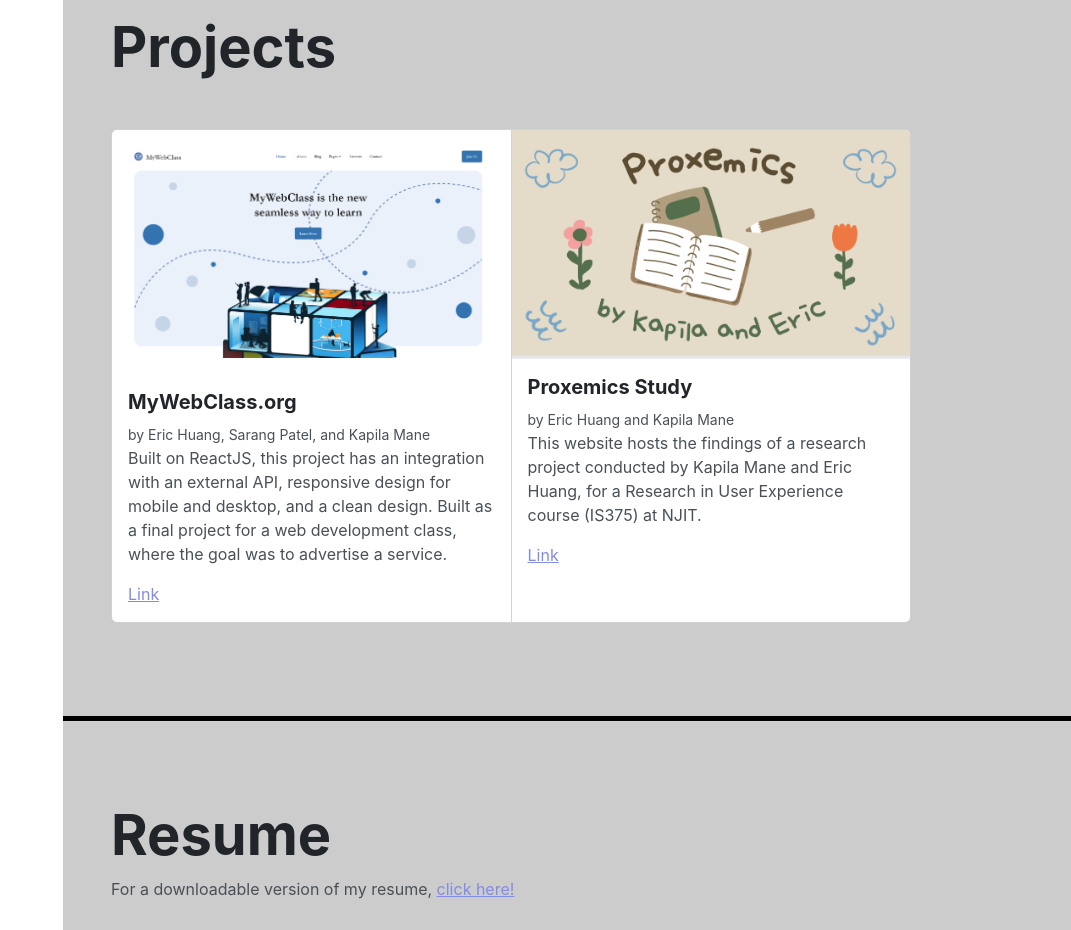
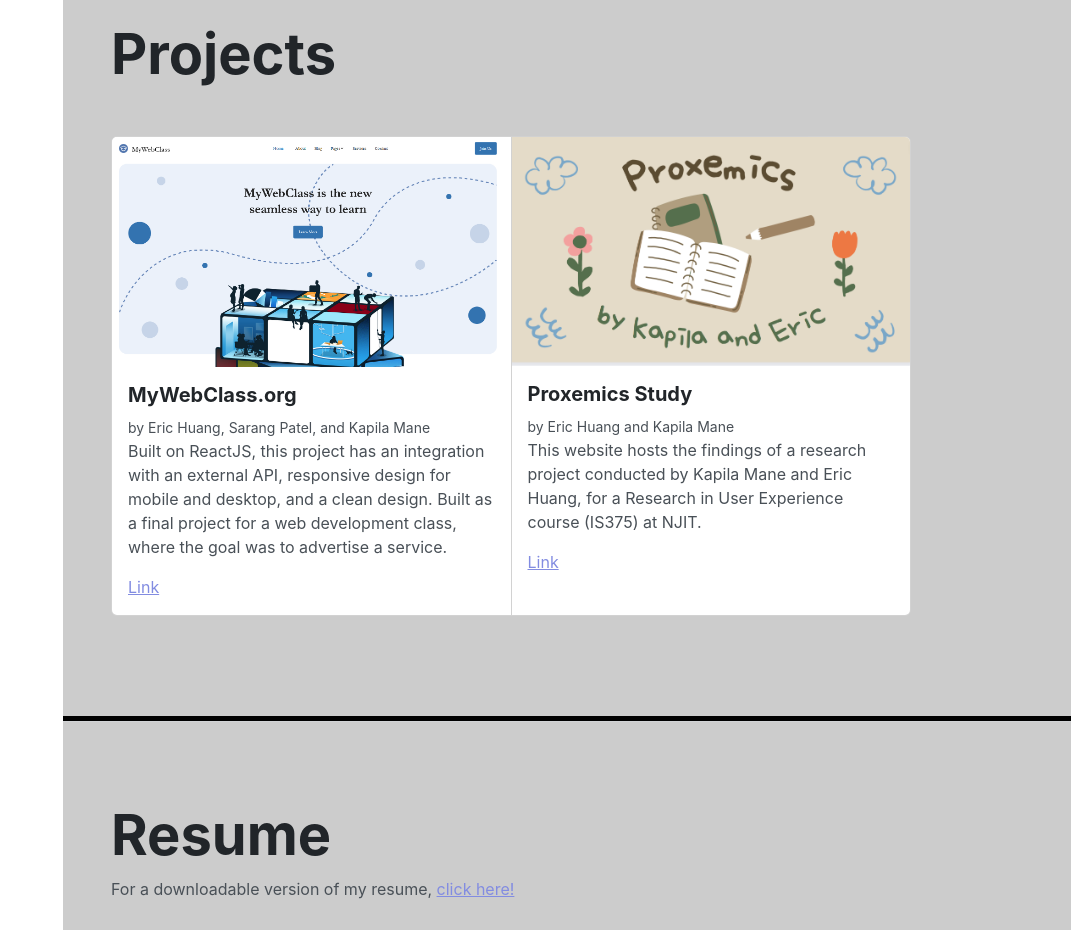
Before and after one commit to ericcchuang/Personal-Website, a website: page index.html in a window 1280 px wide. Shown: the part 880-1810 px from the top of the page, without its empty margins (209-1280 px from the left). Drawn offline with nearby package versions, Linux system fonts and the light colour scheme; a web font is replaced by a local one.

Commit message:
more clear images

```diff
--- a/index.html
+++ b/index.html
@@ -64,7 +64,7 @@
                     <h2 class="mb-5">Projects</h2>
                     <div class="card-group">
                         <div class="card w-50">
-                            <img class="card-img-top px-3 py-3" src="./assets/img/mywebclass.png"  alt="Card image cap">
+                            <img class="card-img-top" src="./assets/img/mywebclass.png"  alt="Card image cap">
                             <div class="card-body">
                                 <h5 class="card-title">MyWebClass.org</h5>
                                 <small> by Eric Huang, Sarang Patel, and Kapila Mane</small>
```
